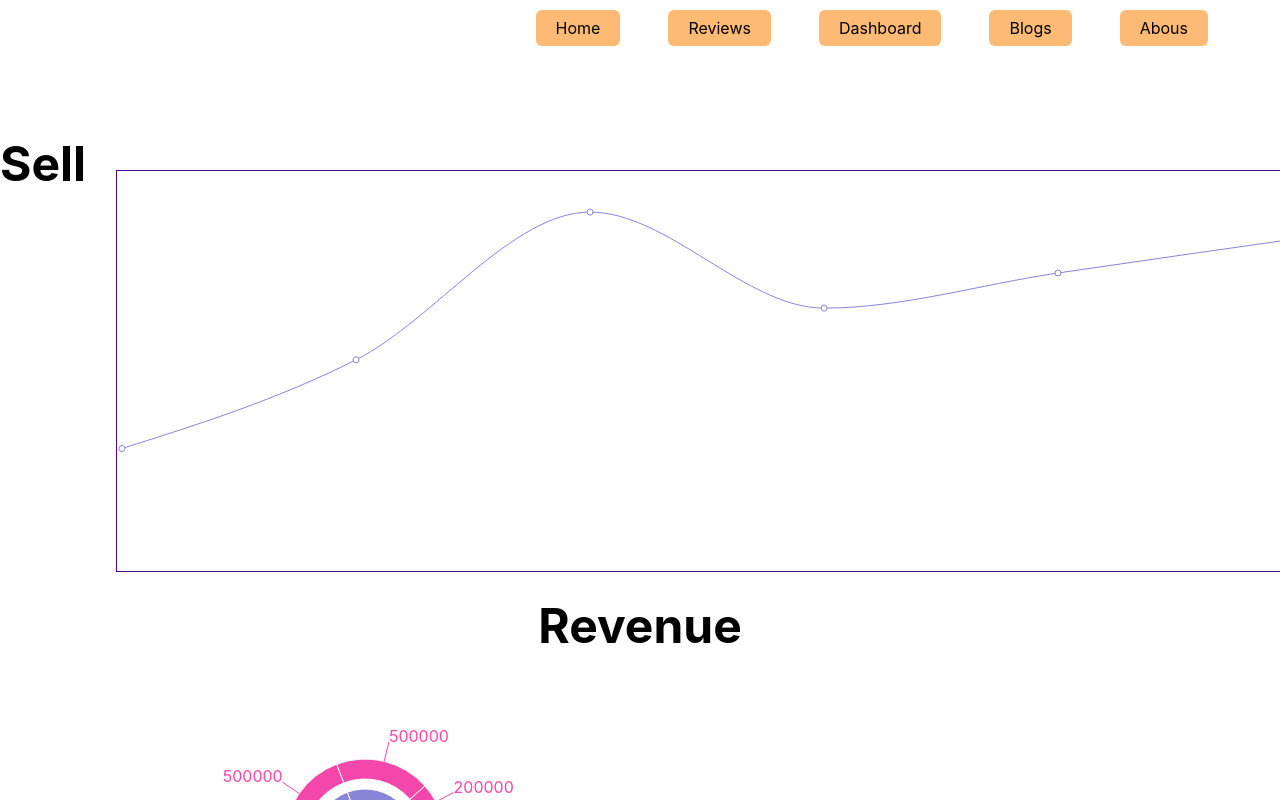
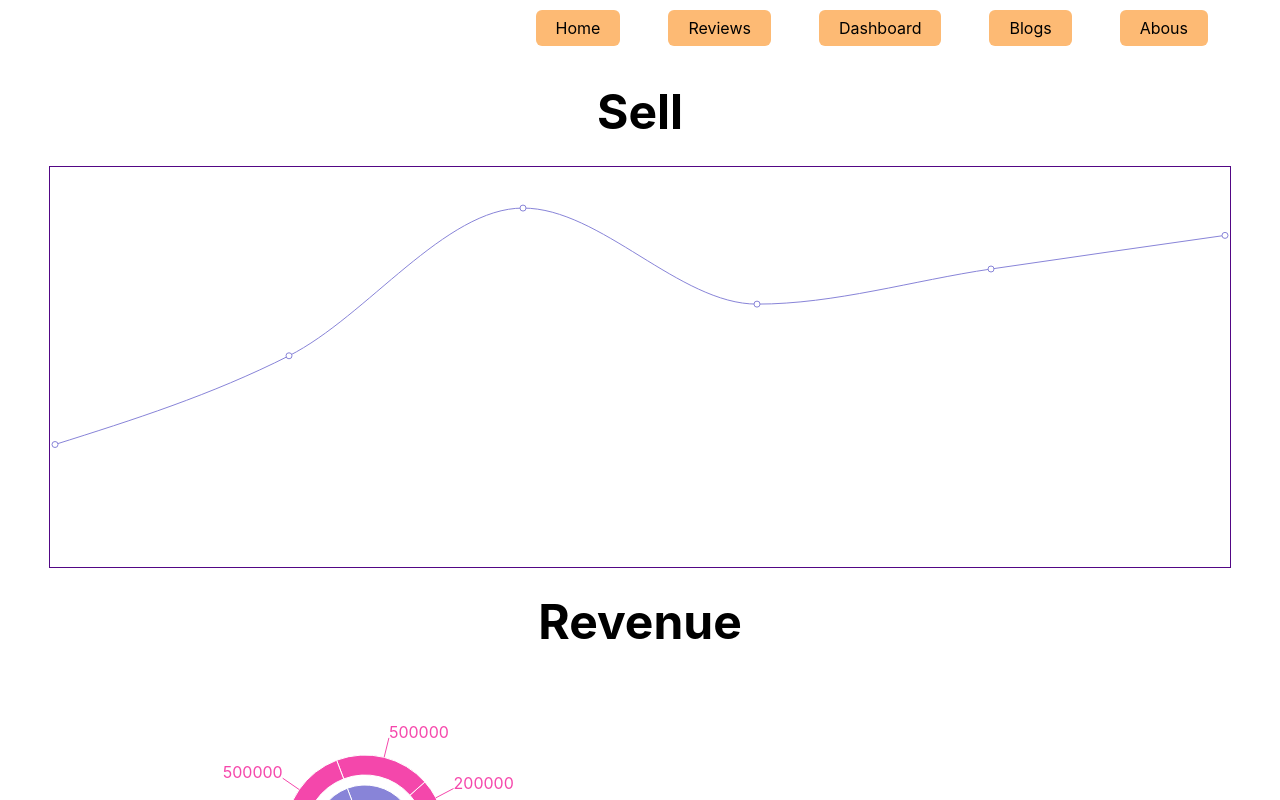
Before and after one commit to Developer-Rajesh100/ktm-review, a React (Create React App) app: page /dashboard in a window 1280 px wide. Shown: the top 800 px of the page. Built offline with nearby package versions, Linux system fonts and the light colour scheme.

Commit message:
Dashboard problem fixed

```diff
--- a/src/CustomerReviews/Chart/FirstChart.css
+++ b/src/CustomerReviews/Chart/FirstChart.css
@@ -1,6 +1,10 @@
 .contain{
     border: 1.5px solid #520785;
-
     margin: 30px;
-
 }
+/* .sell{
+    text-align: center;
+} */
+.total{
+    margin-top: 0;
+}
--- a/src/CustomerReviews/Chart/FirstChart.js
+++ b/src/CustomerReviews/Chart/FirstChart.js
@@ -43,13 +43,15 @@ const FirstChart = () => {
   ];
 
   return (
-    <div className="total mt-12">
-      <h1 className="text-center mb-12 text-5xl font-bold raj">Sell</h1>
-      <div className="contain">
-        <LineChart width={1180} height={400} data={data}>
-          <Line type="monotone" dataKey="sell" stroke="#8884d8" />
-          <Tooltip />
-        </LineChart>
+    <div>
+      <h1 className="text-center mt-12  text-5xl font-bold raj">Sell</h1>
+      <div className="total">
+        <div className="contain">
+          <LineChart width={1180} height={400} data={data}>
+            <Line type="monotone" dataKey="sell" stroke="#8884d8" />
+            <Tooltip />
+          </LineChart>
+        </div>
       </div>
     </div>
   );
```
